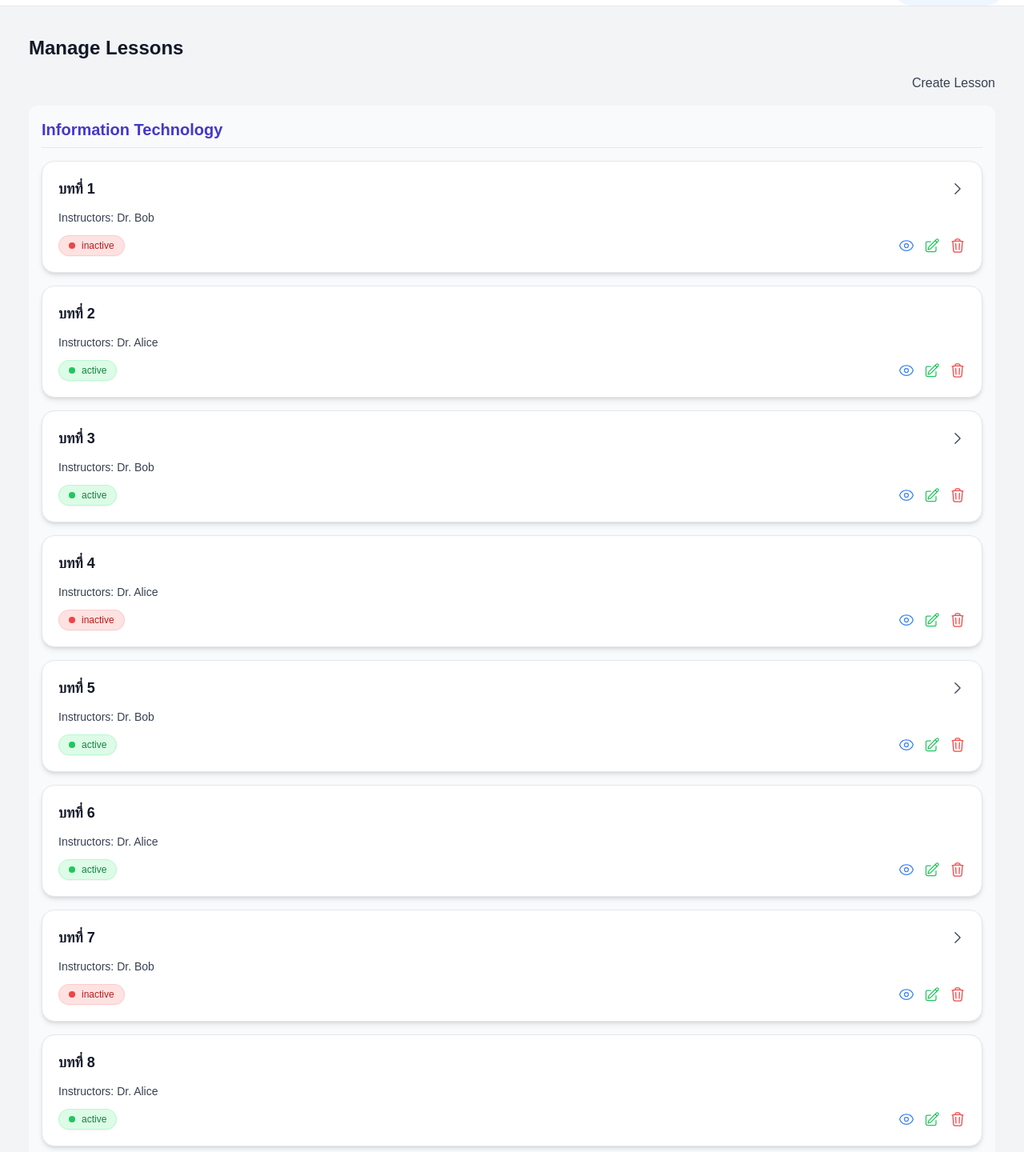
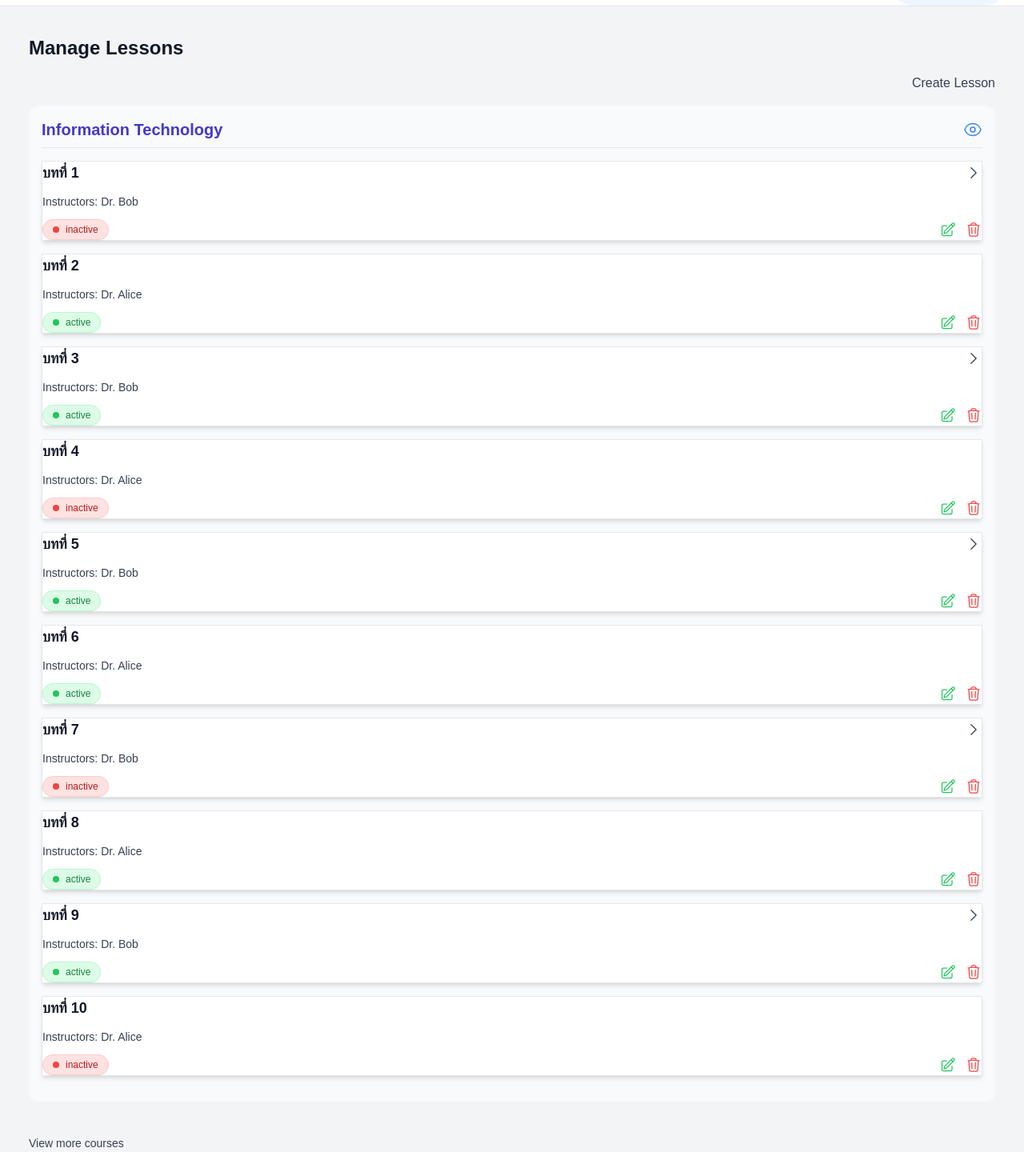
Before and after one commit to Uma-MCMXC/self-paced-learning, a Next.js app in the folder frontend/: page /lecturer/lesson/manage in a window 1280 px wide. Shown: the part 65-1505 px from the top of the page at 80% size. Built offline with nearby package versions, Linux system fonts and the light colour scheme.

Commit message:
frontend: edit view lesson

```diff
--- a/frontend/app/components/ui/CardContainer.tsx
+++ b/frontend/app/components/ui/CardContainer.tsx
@@ -4,11 +4,14 @@ import React from 'react'
 
 type CardProps = {
   children: React.ReactNode
+  className?: string // เพิ่ม className เป็น optional prop
 }
 
-export default function CardContainer({ children }: CardProps) {
+export default function CardContainer({ children, className = '' }: CardProps) {
   return (
-    <div className="card w-full mt-4 bg-white border border-gray-200 dark:bg-gray-800 dark:border-gray-700">
+    <div
+      className={`card w-full mt-4 bg-white border border-gray-200 dark:bg-gray-800 dark:border-gray-700 ${className}`}
+    >
       <div className="card-body">{children}</div>
     </div>
   )
--- a/frontend/app/lecturer/lesson/manage/page.tsx
+++ b/frontend/app/lecturer/lesson/manage/page.tsx
@@ -6,6 +6,7 @@ import Button from '@/app/components/ui/Button'
 import StatusToggleButton from '@/app/components/ui/StatusToggleButton'
 import Toast from '@/app/components/ui/Toast'
 import SelectInput from '@/app/components/ui/SelectInput'
+import CardContainer from '@/app/components/ui/CardContainer'
 import {
   EyeIcon,
   PencilSquareIcon,
@@ -19,7 +20,7 @@ import Link from 'next/link'
 const sampleLessons = [
   {
     id: '1',
-    subject: 'Information Technology',
+    course: 'Information Technology',
     lessons: Array.from({ length: 10 }, (_, i) => ({
       id: `1.${i + 1}`,
       title: `บทที่ ${i + 1}`,
@@ -38,37 +39,37 @@ const sampleLessons = [
   // รายวิชาเพิ่มเติมอีก 7 วิชา
   {
     id: '2',
-    subject: 'Data Science',
+    course: 'Data Science',
     lessons: [{ id: '2.1', title: 'บทที่ 1', status: 'active', instructors: ['Dr. Lisa'] }],
   },
   {
     id: '3',
-    subject: 'Computer Science',
+    course: 'Computer Science',
     lessons: [{ id: '3.1', title: 'บทที่ 1', status: 'inactive', instructors: ['Dr. John'] }],
   },
   {
     id: '4',
-    subject: 'AI',
+    course: 'AI',
     lessons: [{ id: '4.1', title: 'บทที่ 1', status: 'active', instructors: ['Dr. Emma'] }],
   },
   {
     id: '5',
-    subject: 'Cybersecurity',
+    course: 'Cybersecurity',
     lessons: [{ id: '5.1', title: 'บทที่ 1', status: 'inactive', instructors: ['Dr. Marie'] }],
   },
   {
     id: '6',
-    subject: 'Big Data',
+    course: 'Big Data',
     lessons: [{ id: '6.1', title: 'บทที่ 1', status: 'active', instructors: ['Dr. Max'] }],
   },
   {
     id: '7',
-    subject: 'Software Engineering',
+    course: 'Software Engineering',
     lessons: [{ id: '7.1', title: 'บทที่ 1', status: 'active', instructors: ['Dr. Dan'] }],
   },
   {
     id: '8',
-    subject: 'Cloud Computing',
+    course: 'Cloud Computing',
     lessons: [{ id: '8.1', title: 'บทที่ 1', status: 'inactive', instructors: ['Dr. Eve'] }],
   },
 ]
@@ -77,14 +78,14 @@ export default function LessonCardPage() {
   // แจ้งเตือนเมื่ออัปเดตสถานะบทเรียน
   const [toastMsg, setToastMsg] = useState<string | null>(null)
   // รหัสวิชาที่เลือกจาก SelectInput
-  const [selectedSubjectId, setSelectedSubjectId] = useState<string>('')
+  const [selectedCourseId, setSelectedCourseId] = useState<string>('')
   // รายการบทเรียนที่ถูกคลิกเพื่อแสดงบทย่อย
   const [openLessonIds, setOpenLessonIds] = useState<string[]>([])
 
   // 🔹 เปลี่ยนสถานะบทเรียน
-  const toggleStatus = (subjectId: string, lessonId: string) => {
-    const subject = sampleLessons.find((s) => s.id === subjectId)
-    const lesson = subject?.lessons.find((l) => l.id === lessonId)
+  const toggleStatus = (courseId: string, lessonId: string) => {
+    const course = sampleLessons.find((s) => s.id === courseId)
+    const lesson = course?.lessons.find((l) => l.id === lessonId)
     if (lesson) {
       lesson.status = lesson.status === 'active' ? 'inactive' : 'active'
       setToastMsg('Lesson status updated.')
@@ -100,14 +101,11 @@ export default function LessonCardPage() {
   }
 
   // 🔹 วิชาที่ถูกเลือกจาก SelectInput
-  const selectedSubject = sampleLessons.find((s) => s.id === selectedSubjectId)
+  const selectedCourse = sampleLessons.find((s) => s.id === selectedCourseId)
 
   // 🔹 แสดงการ์ดบทเรียน
-  const renderLessonCard = (lesson: any, subjectId: string) => (
-    <div
-      key={lesson.id}
-      className="border rounded-2xl p-5 bg-white dark:bg-slate-800 shadow-md mb-4"
-    >
+  const renderLessonCard = (lesson: any, courseId: string) => (
+    <CardContainer key={lesson.id} className="shadow-md mb-4">
       {/* หัวบทเรียน + ปุ่มเปิด/ปิด บทย่อย */}
       <div
         className="flex justify-between items-center cursor-pointer"
@@ -141,12 +139,9 @@ export default function LessonCardPage() {
       <div className="mt-3 flex justify-between items-center">
         <StatusToggleButton
           status={lesson.status}
-          onClick={() => toggleStatus(subjectId, lesson.id)}
+          onClick={() => toggleStatus(courseId, lesson.id)}
         />
         <div className="flex gap-3">
-          <button title="View">
-            <EyeIcon className="w-5 h-5 text-blue-500 hover:text-blue-700" />
-          </button>
           <Link href={`#`} title="Edit">
             <PencilSquareIcon className="w-5 h-5 text-green-500 hover:text-green-700" />
           </Link>
@@ -155,7 +150,7 @@ export default function LessonCardPage() {
           </button>
         </div>
       </div>
-    </div>
+    </CardContainer>
   )
 
   return (
@@ -170,12 +165,17 @@ export default function LessonCardPage() {
 
       {/* 🔹 แสดงรายวิชาแรกแบบเต็ม 10 บท */}
       <div className="grid grid-cols-1 md:grid-cols-1 gap-6">
-        {sampleLessons.slice(0, 1).map((subject) => (
-          <div key={subject.id} className="bg-gray-50 dark:bg-slate-900 p-4 rounded-xl">
-            <div className="text-xl font-bold text-indigo-700 dark:text-white mb-4 border-b pb-2">
-              {subject.subject}
+        {sampleLessons.slice(0, 1).map((course) => (
+          <div key={course.id} className="bg-gray-50 dark:bg-slate-900 p-4 rounded-xl">
+            <div className="flex items-center justify-between mb-4 border-b pb-2">
+              <div className="text-xl font-bold text-indigo-700 dark:text-white">
+                {course.course}
+              </div>
+              <Link href={`/lecturer/lesson/view/${course.id}`} title="View">
+                <EyeIcon className="w-6 h-6 text-blue-500 hover:text-blue-700" />
+              </Link>
             </div>
-            {subject.lessons.map((lesson) => renderLessonCard(lesson, subject.id))}
+            {course.lessons.map((lesson) => renderLessonCard(lesson, course.id))}
           </div>
         ))}
       </div>
@@ -183,20 +183,20 @@ export default function LessonCardPage() {
       {/* 🔹 Dropdown สำหรับเลือกวิชาเพิ่มเติม */}
       <div className="mt-10">
         <SelectInput
-          label="View more subjects"
-          name="selectedSubject"
-          value={selectedSubjectId}
-          onChange={(val) => setSelectedSubjectId(val)}
-          options={sampleLessons.slice(1).map((s) => ({ label: s.subject, value: s.id }))}
+          label="View more courses"
+          name="selectedCourse"
+          value={selectedCourseId}
+          onChange={(val) => setSelectedCourseId(val)}
+          options={sampleLessons.slice(1).map((s) => ({ label: s.course, value: s.id }))}
         />
 
         {/* แสดงบทเรียนของวิชาที่เลือก */}
-        {selectedSubject && (
+        {selectedCourse && (
           <div className="mt-6 bg-gray-50 dark:bg-slate-900 p-4 rounded-xl">
             <div className="text-xl font-bold text-indigo-700 dark:text-white mb-4 border-b pb-2">
-              {selectedSubject.subject}
+              {selectedCourse.course}
             </div>
-            {selectedSubject.lessons.map((lesson) => renderLessonCard(lesson, selectedSubject.id))}
+            {selectedCourse.lessons.map((lesson) => renderLessonCard(lesson, selectedCourse.id))}
           </div>
         )}
       </div>
```
